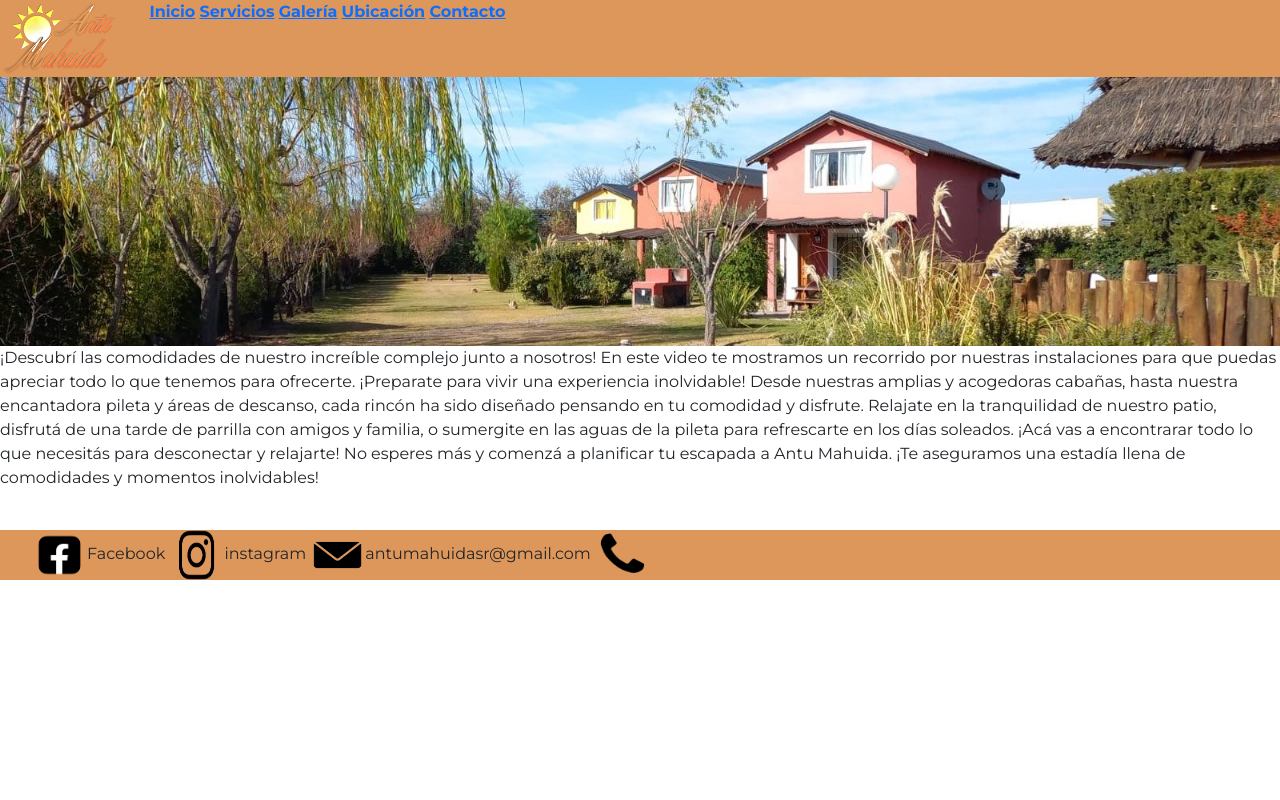
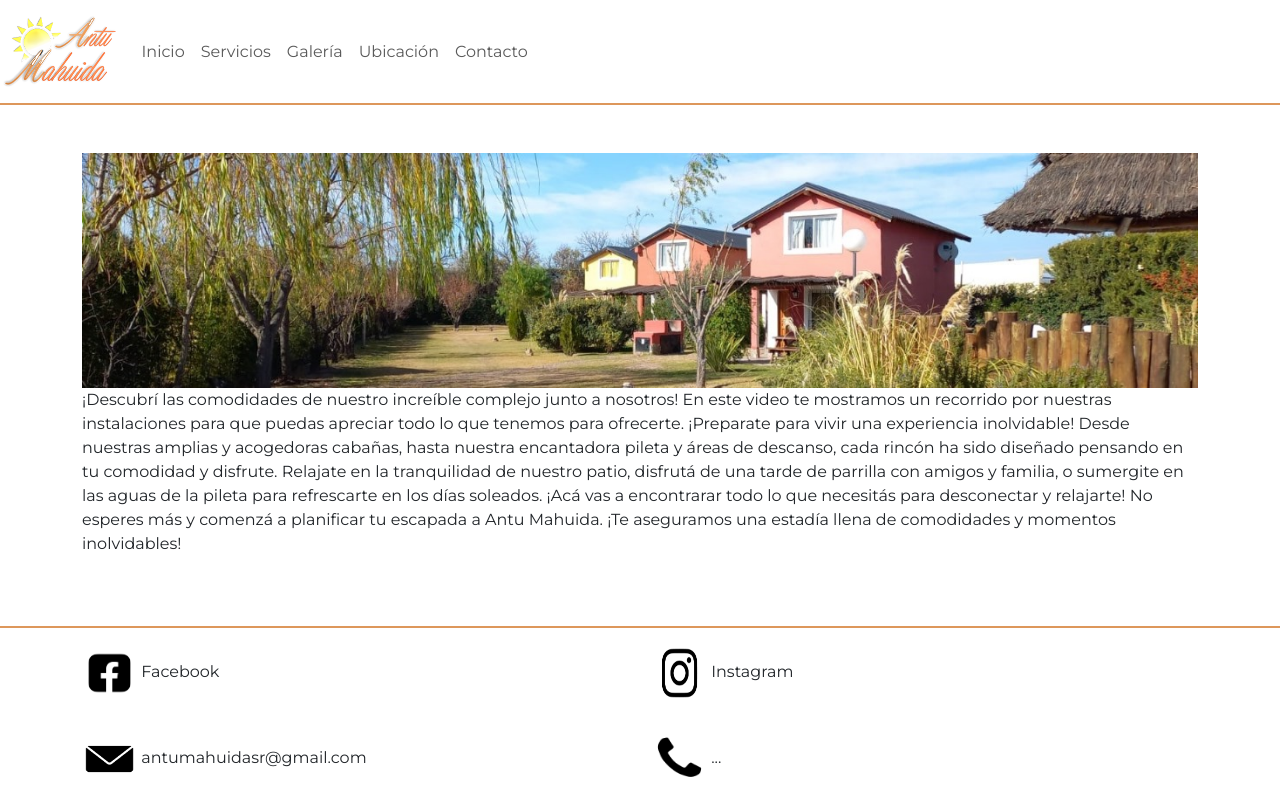
Before and after one commit to Gonzalo-Gallegos/Antu-Mahuida, a plain HTML site: page index.html in a window 1280 px wide. Drawn offline with nearby package versions, Linux system fonts and the light colour scheme.

Commit message:
Formateo Bootstrap y embellecimiento

```diff
--- a/Styles/Styles.css
+++ b/Styles/Styles.css
@@ -9,18 +9,28 @@
 
 /*Header*/
 Header{
-    background-color: #DD975B;
     font-family: 'Montserrat', sans-serif;
     display: flex;
+}
+
+.navbar {
+    background-color: white;
+}
+
+.Hover:hover {
+    color: #DD975B;
+    border-bottom: 2px solid #DD975B;
+}
+
+header {
+    border-bottom: 2px solid #DD975B;
 }
 
 ul li{
     display: inline-block;
 }
 
-.Lista-header{
-    display: inline-block;
-}
+
 
 .Logo{
     height: 77px;
@@ -62,9 +72,18 @@ a{
 /*Fin Mains*/
 
 /*Footer*/
-footer{
-    background-color: #DD975B;
+
+footer {
+    background-color: white;
+    border-top: 2px solid #DD975B;
     font-family: 'Montserrat', sans-serif;
+    position: absolute;
+    bottom: 0;
+    width: 100%;
+}
+
+footer .col-12 {
+    margin-top: 20px; /* Ajusta el valor según el espacio que desees */
 }
 
 .Foto-footer{
--- a/index.html
+++ b/index.html
@@ -1,5 +1,6 @@
 <!DOCTYPE html>
 <html>
+
 <head>
     <meta charset="UTF-8" />
     <link rel="preconnect" href="https://fonts.googleapis.com">
@@ -8,64 +9,129 @@
     <link rel="stylesheet" href="./Styles/Styles.css">
     <title>Inicio | Antu Mahuida</title>
     <!--Bootstrap-->
-    <link href="https://cdn.jsdelivr.net/npm/bootstrap@5.3.2/dist/css/bootstrap.min.css" rel="stylesheet" integrity="sha384-T3c6CoIi6uLrA9TneNEoa7RxnatzjcDSCmG1MXxSR1GAsXEV/Dwwykc2MPK8M2HN" crossorigin="anonymous">
+    <link href="https://cdn.jsdelivr.net/npm/bootstrap@5.3.2/dist/css/bootstrap.min.css"
+        rel="stylesheet"
+        integrity="sha384-T3c6CoIi6uLrA9TneNEoa7RxnatzjcDSCmG1MXxSR1GAsXEV/Dwwykc2MPK8M2HN"
+        crossorigin="anonymous">
     <!--Favicon-->
     <link rel="shortcut icon" href="./Favicon.png"> <!--Este logo es temporal-->
 </head>
+
 <body>
     <!--HEADER-->
     <header>
-        <!--LOGO-->
-        <a href="./index.html"><img src="./Assets/Logo/Logo claro.png" alt="Logo de la marca" class="Logo"></a>
-        <!--PESTAÑAS-->
-        <nav class="Lista-header">
-            <ul>
-                <li><a href="#" class="menu-link" >Inicio</a></li>
-                <li><a href="./Pages/Servicios.html">Servicios</a></li>
-                <li><a href="./Pages/Galería.html">Galería</a></li>
-                <li><a href="./Pages/Ubicación.html">Ubicación</a></li>
-                <li><a href="./Pages/Contacto.html">Contacto</a></li>
+        <nav class="navbar navbar-expand-lg">
+            <!--Logo -->
+            <a class="navbar-brand" href="./index.html"><img src="./Assets/Logo/Logo claro.png" alt="Logo de la marca" class="Logo"></a>
+
+            <!--Menu Hamburguesa -->
+            <button class="navbar-toggler" type="button" data-toggle="collapse" data-target="#navbarNav" aria-controls="navbarNav" aria-expanded="false" aria-label="Toggle navigation">
+                <span class="navbar-toggler-icon"></span>
+            </button>
+
+            <div class="collapse navbar-collapse" id="navbarNav">
+                <!-- Páginas-->
+                <ul class="navbar-nav">
+                    <li class="nav-item">
+                        <a class="nav-link menu-link Hover" href="#">Inicio</a>
+                    </li>
+                    <li class="nav-item">
+                        <a class="nav-link menu-link Hover" href="./Pages/Servicios.html">Servicios</a>
+                    </li>
+                    <li class="nav-item">
+                        <a class="nav-link menu-link Hover" href="./Pages/Galería.html">Galería</a>
+                    </li>
+                    <li class="nav-item">
+                        <a class="nav-link menu-link Hover" href="./Pages/Ubicación.html">Ubicación</a>
+                    </li>
+                    <li class="nav-item">
+                        <a class="nav-link menu-link Hover" href="./Pages/Contacto.html">Contacto</a>
+                    </li>
                 </ul>
+            </div>
         </nav>
-        <!--PESTAÑAS-->
     </header>
     <!--FIN HEADER-->
-    <main>
-    <!--Carrousel (lo va a ser cuando sepamos hacerlo)-->
+    <!--FIN HEADER-->
+
+    <main class="container mt-5">
+        <!-- Primera fila para la imagen -->
+        <div class="row">
+            <div class="col-lg-12">
                 <section class="Foto-Inicio">
-            <img src="./Assets/Antu Mahuida/LasCabñas.jpg" alt="">
+                    <img src="./Assets/Antu Mahuida/LasCabñas.jpg" alt="" class="img-fluid">
                 </section>
-    <!--Fin Carrousel-->
-    <!--Presentación-->
+            </div>
+        </div>
+
+        <!-- Segunda fila para el texto presentación -->
+        <div class="row">
+            <div class="col-lg-12">
                 <section>
                     <article>
-                <p>¡Descubrí las comodidades de nuestro increíble complejo junto a nosotros! En este video te mostramos un recorrido por nuestras instalaciones para que puedas apreciar todo lo que tenemos para ofrecerte. ¡Preparate para vivir una experiencia inolvidable!
+                        <p>¡Descubrí las comodidades de nuestro increíble complejo junto a nosotros! En este video te mostramos un
+                            recorrido por nuestras instalaciones para que puedas apreciar todo lo que tenemos para ofrecerte.
+                            ¡Preparate para vivir una experiencia inolvidable!
 
-                    Desde nuestras amplias y acogedoras cabañas, hasta nuestra encantadora pileta y áreas de descanso, cada rincón ha sido diseñado pensando en tu comodidad y disfrute.
+                            Desde nuestras amplias y acogedoras cabañas, hasta nuestra encantadora pileta y áreas de descanso, cada
+                            rincón ha sido diseñado pensando en tu comodidad y disfrute.
 
-                    Relajate en la tranquilidad de nuestro patio, disfrutá de una tarde de parrilla con amigos y familia, o sumergite en las aguas de la pileta para refrescarte en los días soleados. ¡Acá vas a encontrarar todo lo que necesitás para desconectar y relajarte!
+                            Relajate en la tranquilidad de nuestro patio, disfrutá de una tarde de parrilla con amigos y familia, o
+                            sumergite en las aguas de la pileta para refrescarte en los días soleados. ¡Acá vas a encontrarar todo lo
+                            que necesitás para desconectar y relajarte!
 
-                    No esperes más y comenzá a planificar tu escapada a Antu Mahuida. ¡Te aseguramos una estadía llena de comodidades y momentos inolvidables!
+                            No esperes más y comenzá a planificar tu escapada a Antu Mahuida. ¡Te aseguramos una estadía llena de
+                            comodidades y momentos inolvidables!
                         </p>
-                <img src="" alt="">
-                <img src="" alt="">
                     </article>
                 </section>
+            </div>
+        </div>
     </main>
-    <!--Fin Presentación-->
+
     <!--Footer-->
     <footer>
-        <nav>
-            <ul>
-                <li><img src="./Assets/Footer/Facebook.png" alt="" class="Foto-footer">Facebook</li>
-                <li><img src="./Assets/Footer/instagram.png" alt="" class="Foto-footer">instagram</li>
-                <li><img src="./Assets/Footer/Mail.png" alt="" class="Foto-footer">antumahuidasr@gmail.com</li>
-                <li><img src="./Assets/Footer/Telefono.png" alt="" class="Foto-footer"><!-- inserte telefono aquí--></li>
+        <div class="container">
+            <div class="row">
+                <div class="col-md-6 col-12">
+                    <ul class="list-unstyled">
+                        <li>
+                            <img src="./Assets/Footer/Facebook.png" alt="" class="Foto-footer"> Facebook
+                        </li>
                     </ul>
-        </nav>
+                </div>
+                <div class="col-md-6 col-12">
+                    <ul class="list-unstyled">
+                        <li>
+                            <img src="./Assets/Footer/instagram.png" alt="" class="Foto-footer"> Instagram
+                        </li>
+                    </ul>
+                </div>
+            </div>
+            <div class="row">
+                <div class="col-md-6 col-12">
+                    <ul class="list-unstyled">
+                        <li>
+                            <img src="./Assets/Footer/Mail.png" alt="" class="Foto-footer"> antumahuidasr@gmail.com
+                        </li>
+                    </ul>
+                </div>
+                <div class="col-md-6 col-12">
+                    <ul class="list-unstyled">
+                        <li>
+                            <img src="./Assets/Footer/Telefono.png" alt="" class="Foto-footer"> ... <!-- Inserte teléfono aquí -->
+                        </li>
+                    </ul>
+                </div>
+            </div>
+        </div>
     </footer>
     <!--Fin Footer-->
+
     <!--JavaScript-->
-    <script src="https://cdn.jsdelivr.net/npm/bootstrap@5.3.2/dist/js/bootstrap.bundle.min.js" integrity="sha384-C6RzsynM9kWDrMNeT87bh95OGNyZPhcTNXj1NW7RuBCsyN/o0jlpcV8Qyq46cDfL" crossorigin="anonymous"></script>
+    <script src="https://cdn.jsdelivr.net/npm/bootstrap@5.3.2/dist/js/bootstrap.bundle.min.js"
+        integrity="sha384-C6RzsynM9kWDrMNeT87bh95OGNyZPhcTNXj1NW7RuBCsyN/o0jlpcV8Qyq46cDfL"
+        crossorigin="anonymous"></script>
+
 </body>
 </html>
```
Lines whose indentation alone changed are shown as unchanged.
